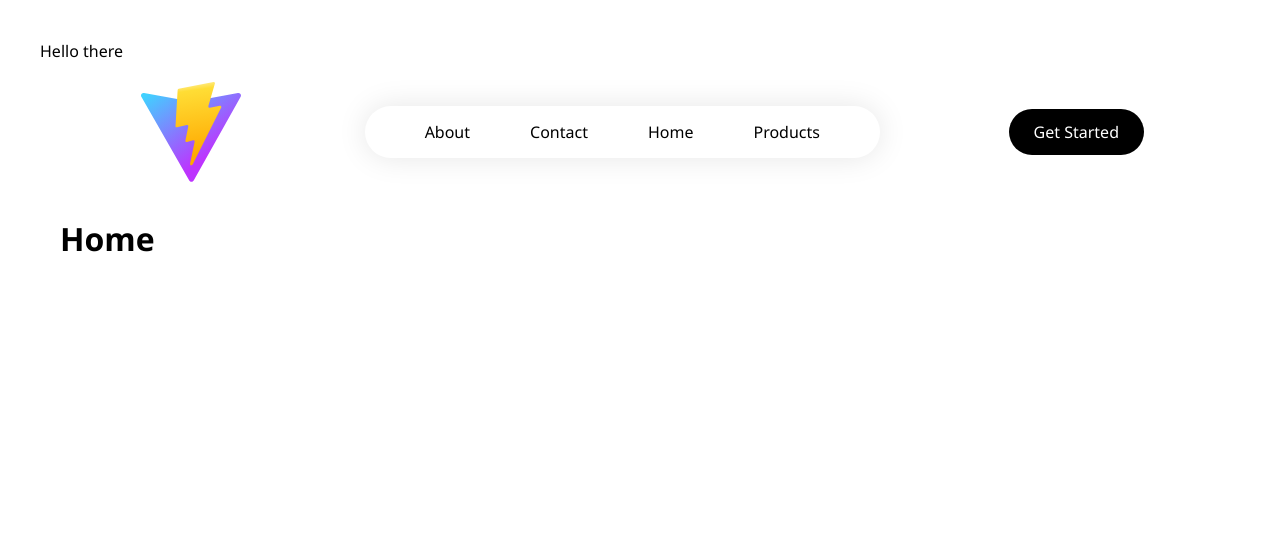
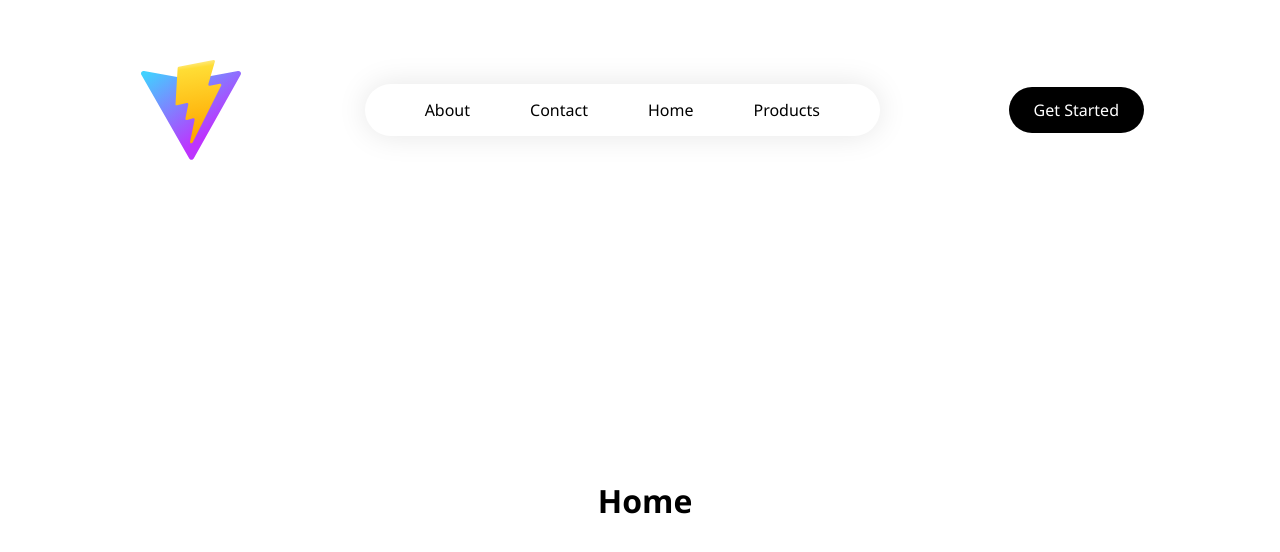
Before and after one commit to vivekwork2023/ReactRouter, a React (Vite) app: page / in a window 1280 px wide. Shown: the top 552 px of the page. Built offline with nearby package versions, Linux system fonts and the light colour scheme.

Commit message:
New version of react-router

```diff
--- a/src/App.jsx
+++ b/src/App.jsx
@@ -1,30 +1,35 @@
 import React from 'react';
 import Navbar from './components/Navbar';
-import { Routes, Route } from 'react-router-dom';
+import {  Route, createBrowserRouter, createRoutesFromElements, RouterProvider } from 'react-router-dom';
 import Products from './pages/Products';
 import Home from './pages/Home';
 import About from './pages/About';
 import Contact from './pages/Contact';
+import RootLayout from './layout/RootLayout';
 
 const App = () => {
-  return (<div>
-    Hello there
-    <Navbar />
-    <div>
-      <Routes>
-        <Route path='/' element={<Home />} />
-        {/* The default page that will be loaded, becuase it is checking the url and checking which of these paths are present */}
 
-        <Route path='/products' element={<Products />} />
-        <Route path='/about' element={<About />} />
-        <Route path='/contact' element={<Contact />} />
-      </Routes>
-    </div>
-    {/* so from the main header when the web loads, this page will be shown as the first page.
-    so when, we add any of these paths to the main URL,then it will redirect.
-    Like http://localhost:5173 -> http://localhost:5173/contact will open component Contact along with the Navbar */}
+  const router = createBrowserRouter(
+    createRoutesFromElements(
+      <Route path='/' element={<RootLayout />}>
+        <Route index element={<Home />} />
+        {/* this index does not work until we include the {Outlet} in the RootLayout.
+        When ever this renders, first it renders the RootLayout and then the rest */}
 
-  </div>);
+        <Route path='products' element={<Products />} />
+        {/* so in here first the / is checked and later all these paths are checkedd */}
+
+        <Route path='about' element={<About />} />
+
+        <Route path='contact' element={<Contact />} />
+      </Route>
+    )
+  );
+
+  return (
+    <RouterProvider router={router}/>
+  );
+
 }
 
 export default App;
--- /dev/null
+++ b/src/layout/RootLayout.jsx
@@ -0,0 +1,18 @@
+import React from 'react'
+import Navbar from '../components/Navbar'
+import { Outlet } from 'react-router-dom'
+
+const RootLayout = () => {
+    return (
+        <div>
+            <Navbar />
+            <div className="container">
+                <Outlet />
+            </div>
+            {/* when ever any route is accessed in the app.jsx, first the Navbar will open then the component selected will be open in placee of Outlet */}
+        </div>
+    )
+}
+
+// So from the Navbar only the roots are set, but where those navigations are redirecting will be decided by the RootLayout
+export default RootLayout
--- a/src/main.jsx
+++ b/src/main.jsx
@@ -6,7 +6,6 @@ import { BrowserRouter } from 'react-router-dom'
 // we need this to get enable the routing
 
 createRoot(document.getElementById('root')).render(
-  <BrowserRouter>
     <App />
-  </BrowserRouter>,
+  // since we are using RouterProvider, this BrowserRouter should be removed
 )
```
Also changed, not shown: Notes.txt.
